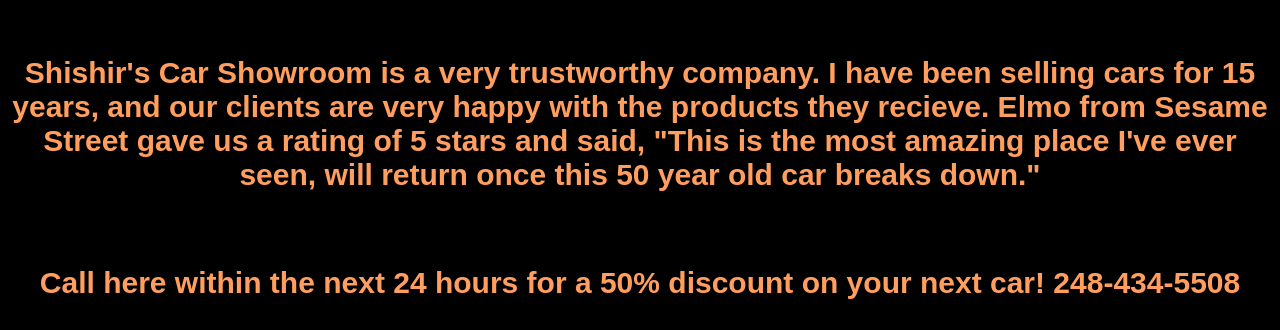
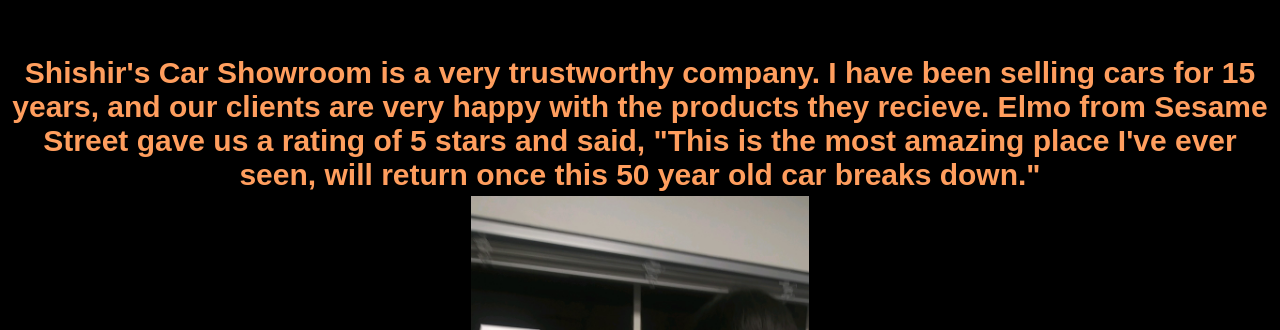
Before and after one commit to roshan0215/roshan0215.github.io, a plain HTML site: page aboutme.html in a window 1280 px wide. Shown: the part 312-642 px from the top of the page. Drawn offline with Linux system fonts and the light colour scheme.

Commit message:
Update aboutme.html

```diff
--- a/aboutme.html
+++ b/aboutme.html
@@ -58,7 +58,7 @@
         <tr>
             <th><p>Shishir's Car Showroom is a very trustworthy company. I have been selling cars for 15 years, and our clients are very happy with the products they recieve. Elmo from Sesame Street gave us a rating of 5 stars and said, "This is the most amazing place I've ever seen, will return once this 50 year old car breaks down."</p></th>
         </tr>
-        <tr><th>img class="flash" src = "shishir.jpg" alt="shishir" width="auto" height="600px"</th></tr>
+        <tr><th><img class="flash" src = "shishir.jpg" alt="shishir" width="auto" height="600px"></th></tr>
         <tr><th><br><p>Call here within the next 24 hours for a 50% discount on your next car! 248-434-5508</p></th></tr>
         <tr><th><br><p>Contact us using our email! minemortspam@gmail.com</p></th></tr>
     </thead>
```
